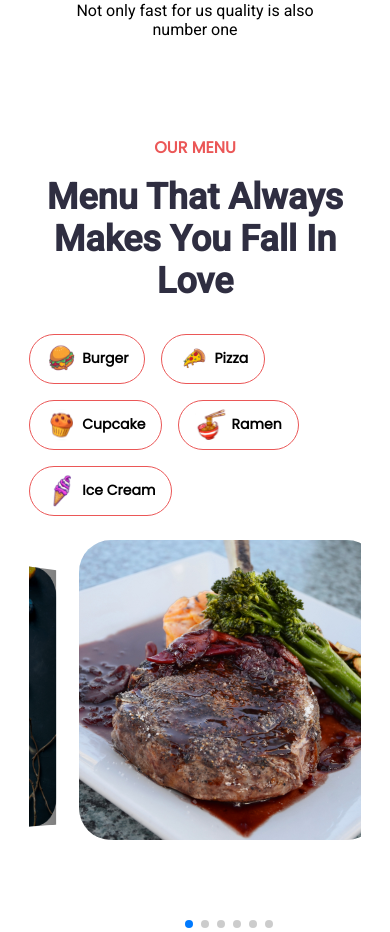
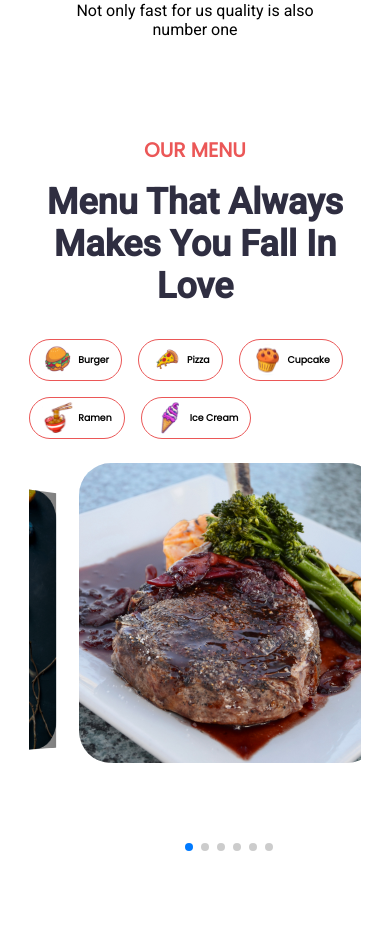
Before and after one commit to VedantNagar/food-delivery-application, a React (Vite) app in the folder frontend/: page / in a window 390 px wide. Shown: the part 2020-2952 px from the top of the page. Built offline with nearby package versions, Linux system fonts and the light colour scheme; a web font is replaced by a local one.

Commit message:
menu btn adjustment

```diff
--- a/frontend/src/Components/Homepage/Menu/Menu.module.css
+++ b/frontend/src/Components/Homepage/Menu/Menu.module.css
@@ -85,8 +85,12 @@
     .container{
         margin-bottom: 5rem;
     }
-    .container .header h1{
+    .container .header{
         font-size: 1.25rem;
+    }
+    .container h1 {
+        font-size: 2.25rem;
+        margin-bottom: 1rem;
     }
 }
 @media(max-width: 768px){
@@ -96,4 +100,20 @@
     .container .header h1{
         font-size: 1.25rem;
     }
+    .menuBtn{
+        padding: 0.25rem 0.75rem;
+        font-size: 0.5rem;
+    }
 }
+@media(max-width: 375px){
+    .menuBtn{
+        padding: 0.25rem 0.75rem;
+        font-size: 0.5rem;
+    }
+    .container .header{
+        font-size: 0.75rem;
+    }
+    .container h1{
+        font-size: 1.25rem;
+    }
+}
```
